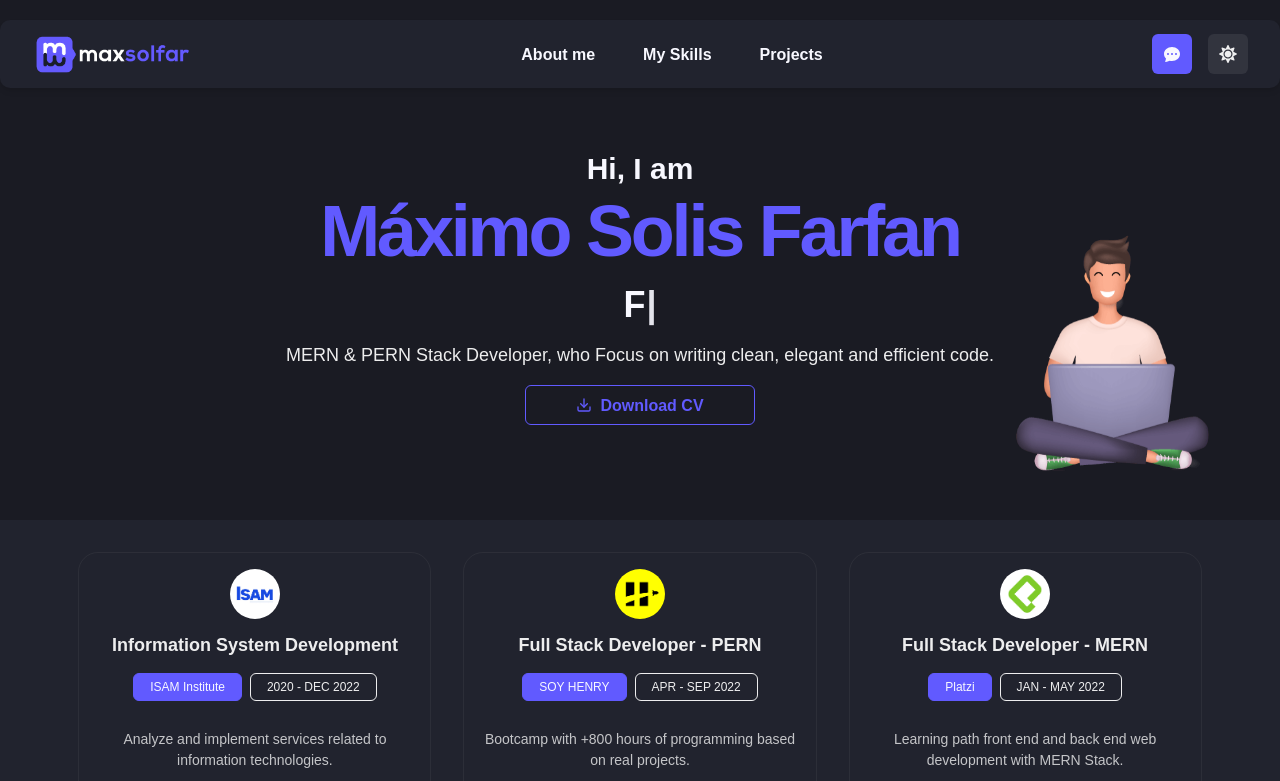
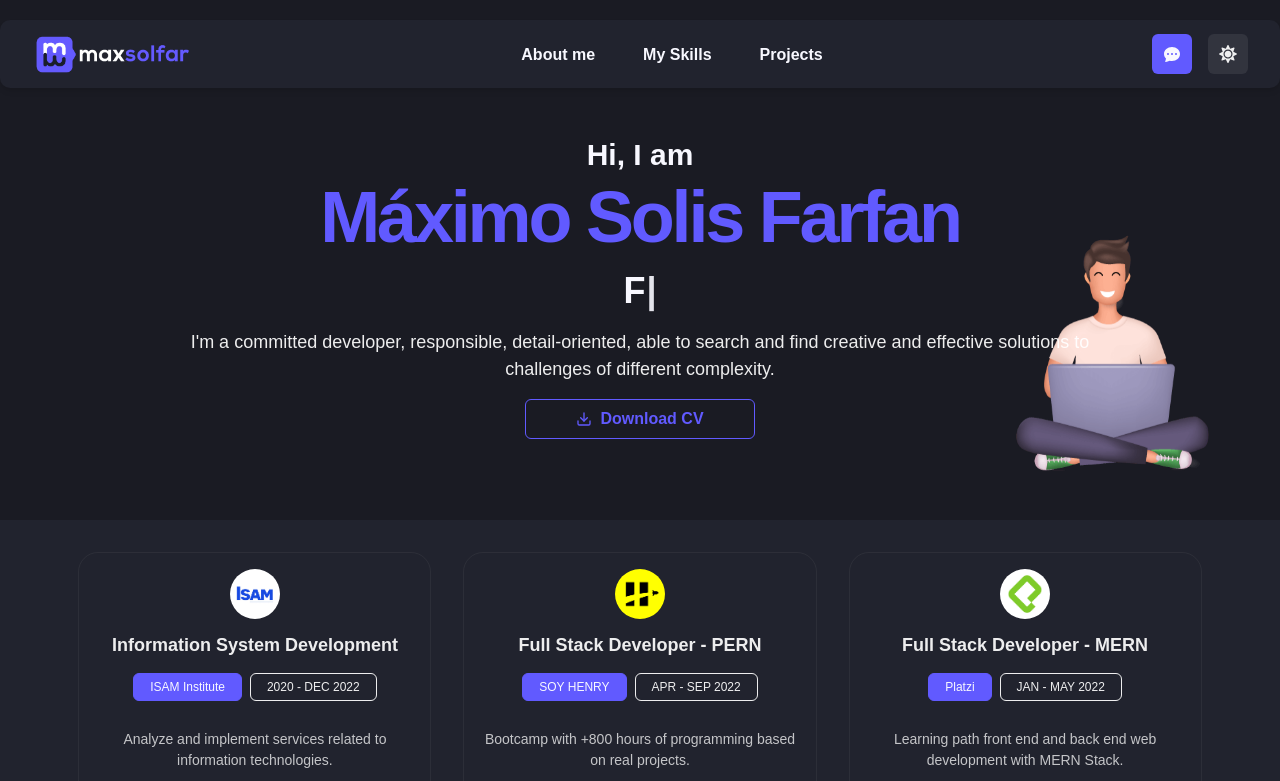
Before and after one commit to maxsolfar/portfolio, a React (Create React App) app: page / in a window 1280 px wide. Shown: the top 781 px of the page. Built offline with nearby package versions, Linux system fonts and the light colour scheme; a web font is replaced by a local one.

Commit message:
Update Header Text

```diff
--- a/src/components/Header.tsx
+++ b/src/components/Header.tsx
@@ -144,8 +144,8 @@ function Header() {
           textAlign={'center'}
           w={['100%', '100%', '80%', '80%']}
         >
-          MERN & PERN Stack Developer, who Focus on writing clean, elegant and
-          efficient code.
+          I'm a committed developer, responsible, detail-oriented, able to search and find creative and effective solutions to challenges of different
+          complexity.
         </Text>
         <Button
           colorScheme="mainPurple"
--- a/src/data/Projects.ts
+++ b/src/data/Projects.ts
@@ -1,5 +1,5 @@
 const projects = [
-  {
+/*   {
     id: '001',
     titleES: 'ToDo App',
     titleEN: 'ToDo App',
@@ -31,7 +31,7 @@ const projects = [
     creationDate: '10-03-2022',
     active: true,
     color: '#EAEAEA',
-  },
+  }, */
   {
     id: '002',
     titleES: 'App del Clima',
```
